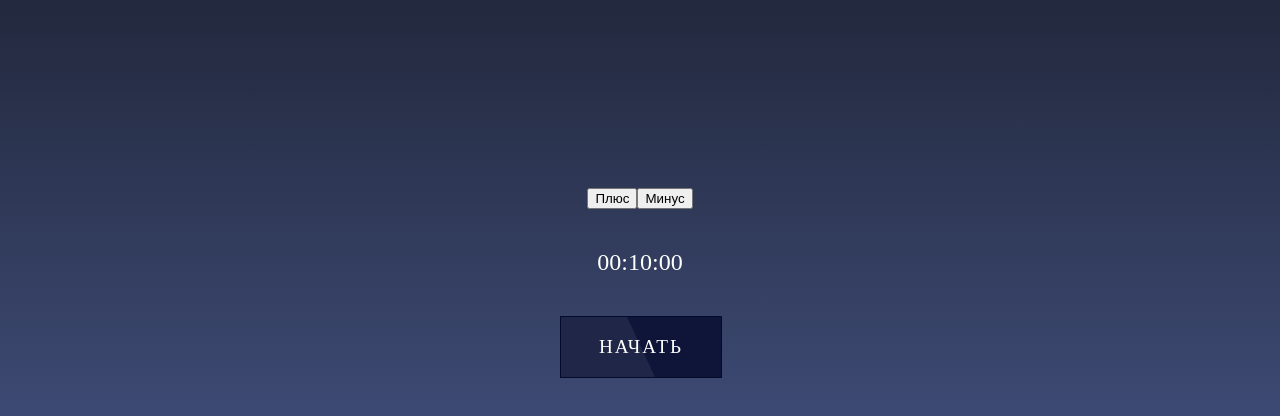
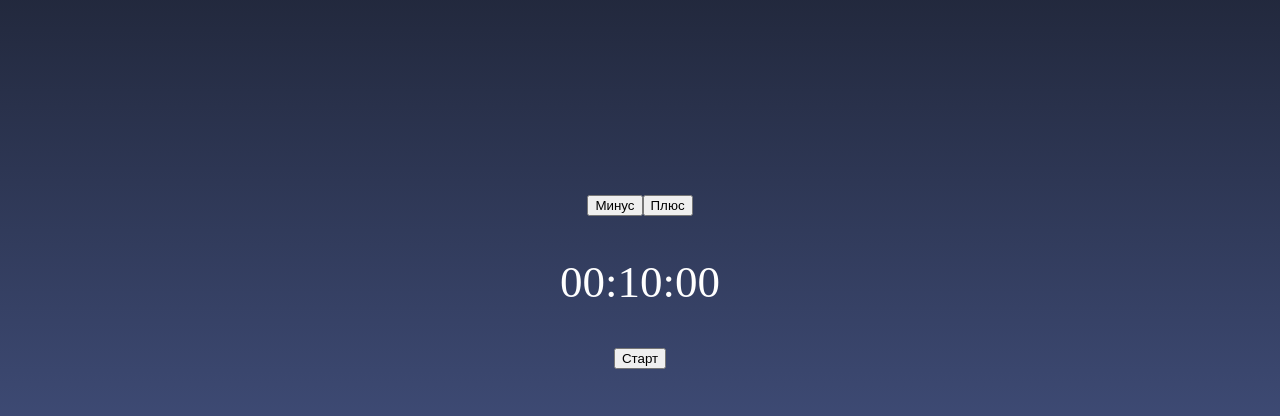
Before and after one commit to ExpertMag/vue_pomodoro, a Vue app: page / in a window 1280 px wide. Shown: the part 126-542 px from the top of the page. Built offline with nearby package versions, Linux system fonts and the light colour scheme.

Commit message:
feat: новые кнопки
Добавлены кнопки паузы и сброса и логика их появления/скрытия.

```diff
--- a/src/App.vue
+++ b/src/App.vue
@@ -1,14 +1,16 @@
 <template>
 	<section id="wrapper">
 		<div class="indentation">
+			<button @click="subtractFiveMinutes">Минус</button>
 			<button v-on:click="addFiveMinutes">Плюс</button>
-			<button @click="subtractFiveMinutes">Минус</button>
 		</div>
 		<div class="timer indentation"><p class="text">{{ hours }}:{{ minutes }}:{{ seconds }} </p></div>
 		<div class="start indentation">
-			<a href="#">
-				<span class="start-timer" @click="addToBase">Начать</span>
-			</a>
+			<button @click="startTimer" :disabled=disabled v-show="isVisible">Старт</button>
+			<button @click="pauseTimer" :disabled=!disabled v-show="!isVisible">Пауза</button>
+			<button @click="resetTimer" v-show="!isVisibleReset">Сбросить таймер</button>
+			<!--<span class="start-timer" @click="startTimer" :disabled="disabled == 1 ? true : false">Начать</span>-->
+
 		</div>
 	</section>
 </template>
@@ -22,15 +24,19 @@ export default {
 		hours: null,
 		minutes: null,
 		seconds: null,
-		/*hours: '00',
-		minutes: '10',
-		seconds: '00',*/
-		base: []
+		base: [],
+		statusTimer: '',
+		disabled: false,
+		isVisible: true,
+		isVisibleReset: true,
+		counterId: null,
+		buttonText: null,
     }
   },
   mounted() {
 		this.dateNow.setHours(0, 10, 0);
 		this.updateTime();
+		this.buttonText = document.querySelector('.start.indentation button')
 	},
 
   methods: {
@@ -51,14 +57,29 @@ export default {
 			this.updateTime();
 		}
     },
-	addToBase() {
+	startTimer() {
+		this.toggleVisibility();
+		this.isVisibleReset = false
 		let time = {
+			id: this.base.length,
 			hour: this.hours,
 			minute: this.minutes,
 			second: this.seconds
 		};
 		this.base.push(time);
-		fetch('http://127.0.0.1:8000',{
+
+
+		const minusTimer = () => {
+			this.dateNow.setSeconds(this.dateNow.getSeconds() - 1);
+			this.updateTime();
+			if(this.hours == 0 && this.minutes == 0 && this.seconds == 0) {
+				clearInterval(this.counterId);
+			}
+		}
+		this.counterId = setInterval(minusTimer, 1000);
+
+
+		/*fetch('http://127.0.0.1:8000',{
 			method: "GET", // *GET, POST, PUT, DELETE, etc.
 			//mode: "no-cors", // no-cors, *cors, same-origin
 
@@ -70,7 +91,25 @@ export default {
 		}
 		)
 			.then(response => response.json())
-			.then(data => console.log(data))
+			.then(data => console.log(data))*/
+	},
+	toggleVisibility() {
+		this.isVisible = !this.isVisible;
+		this.disabled = !this.disabled;
+    },
+	pauseTimer() {
+		clearInterval(this.counterId);
+		this.isVisible = !this.isVisible;
+		this.disabled = !this.disabled;
+		this.buttonText.innerText = 'Продолжить';
+	},
+	resetTimer() {
+		clearInterval(this.counterId);
+		this.dateNow.setHours(0, 10, 0);
+		this.updateTime();
+		this.isVisibleReset = true;
+		this.toggleVisibility();
+		this.buttonText.innerText = 'Старт';
 	}
   }
 }
@@ -101,7 +140,7 @@ body {
 /*таймер*/
 .timer {
     text-transform: uppercase;
-    font-size: 24px;
+    font-size: 45px;
 }
 .text {
 	margin: 0px;
@@ -116,7 +155,7 @@ body {
 	flex-direction: column;
 }
 
-.start a{
+/*.start a{
 	position: relative;
 	width: 160px;
 	height: 60px;
@@ -175,5 +214,5 @@ body {
 	height: 100%;
 	background: rgba(255,255,255,0.075);
 	transform: skew(25deg)
-}
+}*/
 </style>
```
